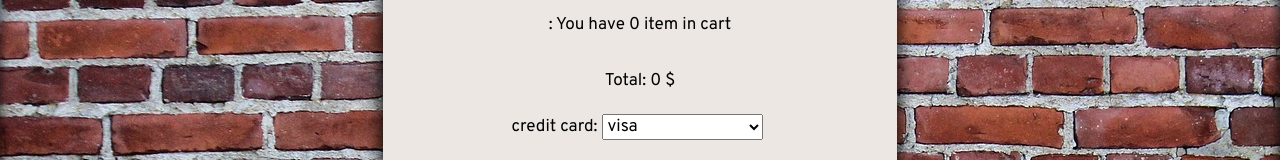
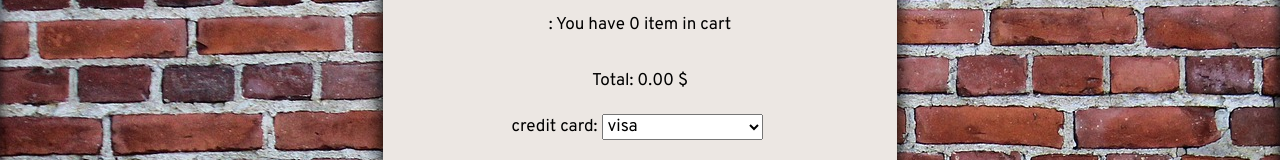
Before and after one commit to dz-ai/react-shoppi, a React (Create React App) app: page /submit in a window 1280 px wide. Shown: the part 195-355 px from the top of the page. Built offline with nearby package versions, Linux system fonts and the light colour scheme; a web font is replaced by a local one.

Commit message:
commit to make new branch to fix category bug

```diff
--- a/src/components/submit-order/submitOrderPage.js
+++ b/src/components/submit-order/submitOrderPage.js
@@ -47,7 +47,7 @@ function SubmitOrder() {
                 {cart.message && <p className="message">{cart.message}</p>}
 
                 <p>{user.username}: You have {cart.itemsCount} {cart.itemsCount > 1 ? 'items' : 'item'} in cart</p>
-                <p>Total: {cart.total} $</p>
+                <p>Total: {cart.total.toFixed(2)} $</p>
 
                 <div className="payment-field card-type-select container">
                     <label>credit card: </label>
@@ -72,7 +72,7 @@ function SubmitOrder() {
 
                     <div className="payment-field container">
                         <label>3 Numbers:</label>
-                        <input pattern="[0-9]{3}" value={threeNum} onChange={(event) => setThreeNum(event.target.value)}
+                        <input value={threeNum} onChange={(event) => setThreeNum(event.target.value)}
                                placeholder="3 numbers on back card"/>
                     </div>
 
```
